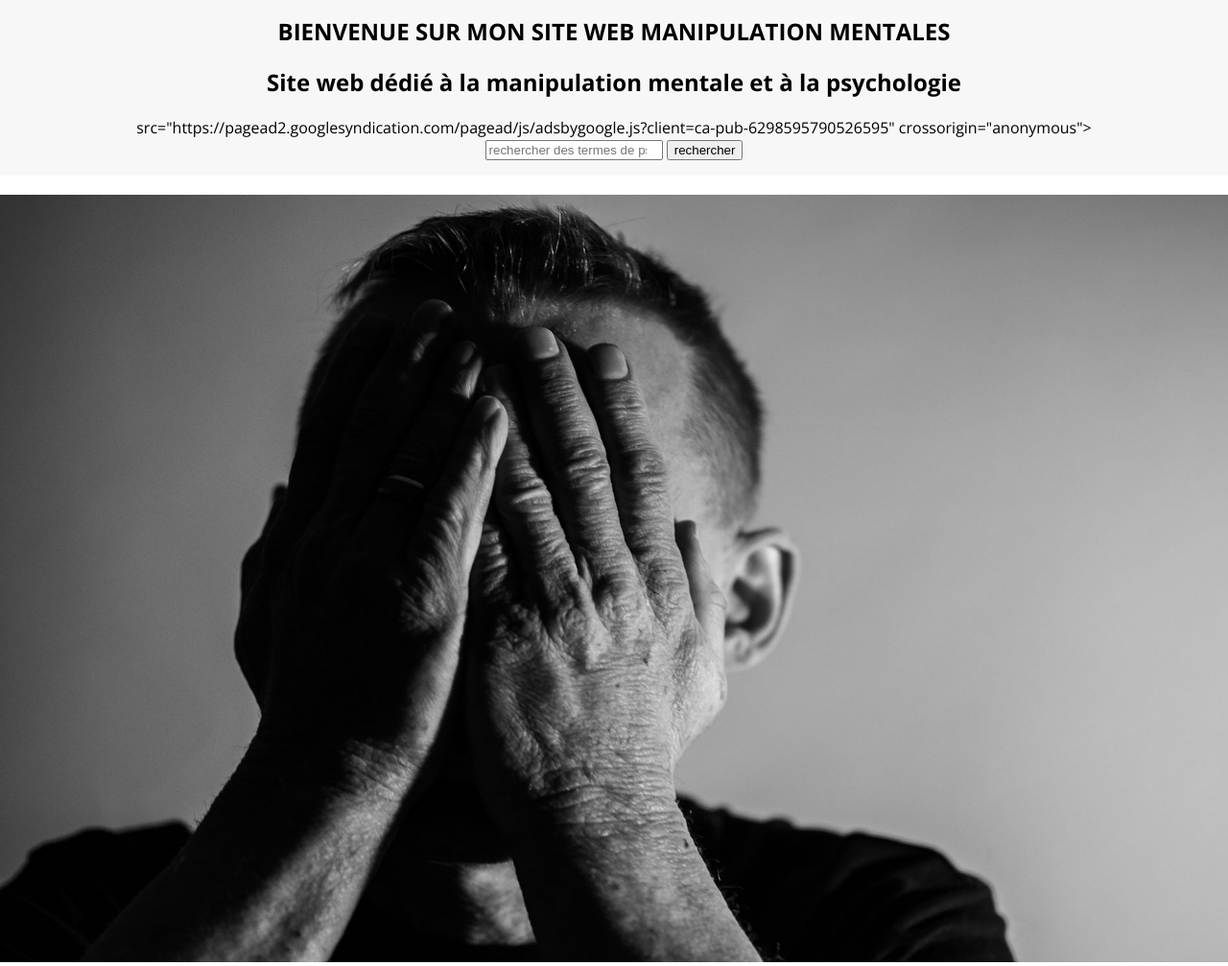
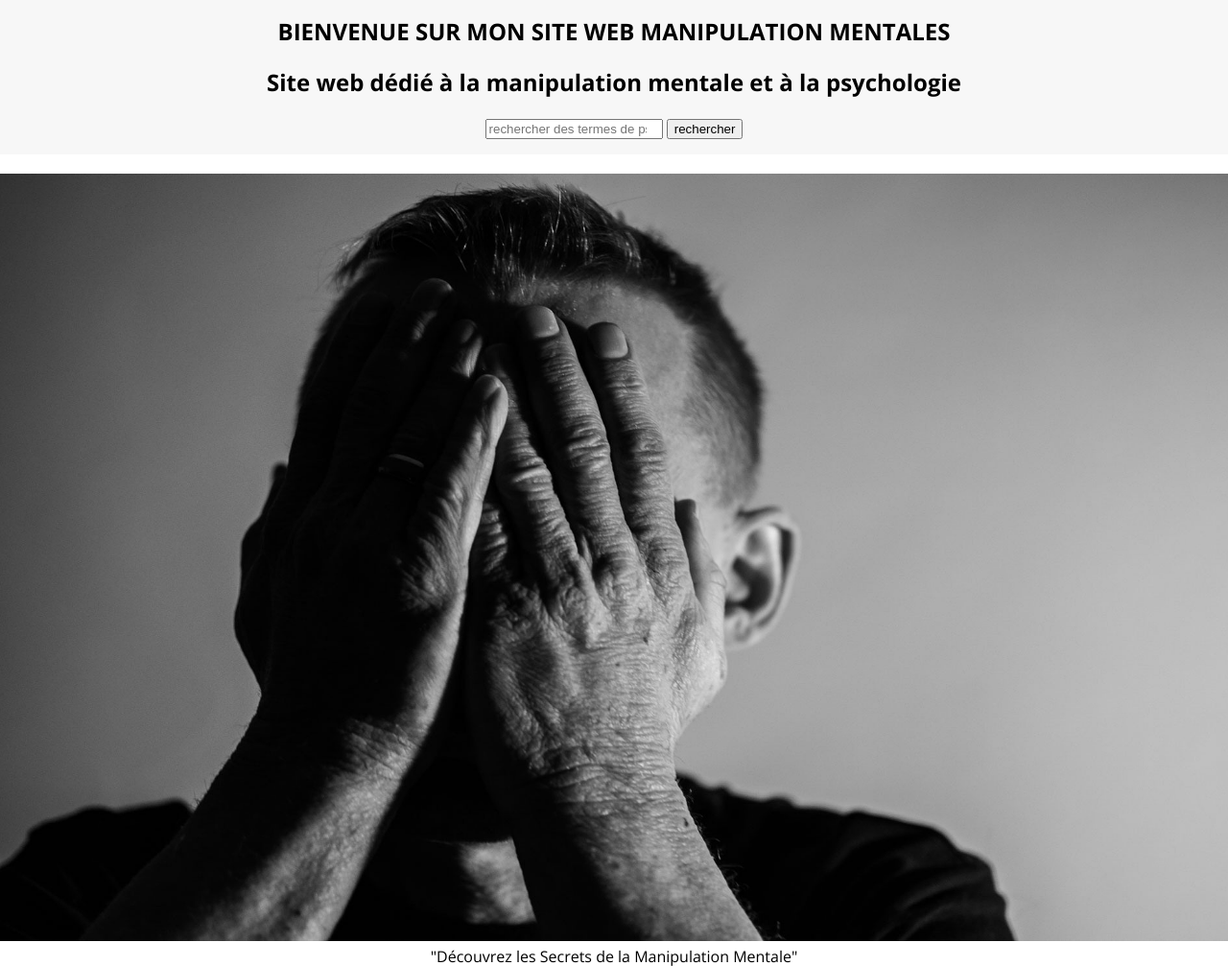
Before and after one commit to lilbaby1000/Manipulation-Mentale-et-Psychologique-1, a plain HTML site: page Manipulation Mentales.html in a window 1280 px wide. Shown: the top 1007 px of the page at 96% size. Drawn offline with nearby package versions, Linux system fonts and the light colour scheme.

Commit message:
Manipulation Mentales.html

```diff
--- a/Manipulation Mentales.html
+++ b/Manipulation Mentales.html
@@ -35,8 +35,8 @@
 
                 <head>
 
-                    src="https://pagead2.googlesyndication.com/pagead/js/adsbygoogle.js?client=ca-pub-6298595790526595"
-                    crossorigin="anonymous"></script>
+                    <script async src="https://pagead2.googlesyndication.com/pagead/js/adsbygoogle.js?client=ca-pub-6298595790526595"
+     crossorigin="anonymous"></script>
 
                     <form action="search-result.html" method="get">
                         <input type="search" id="search-input" name="search" placeholder="rechercher des termes de psychologie et manipulation...">
```
